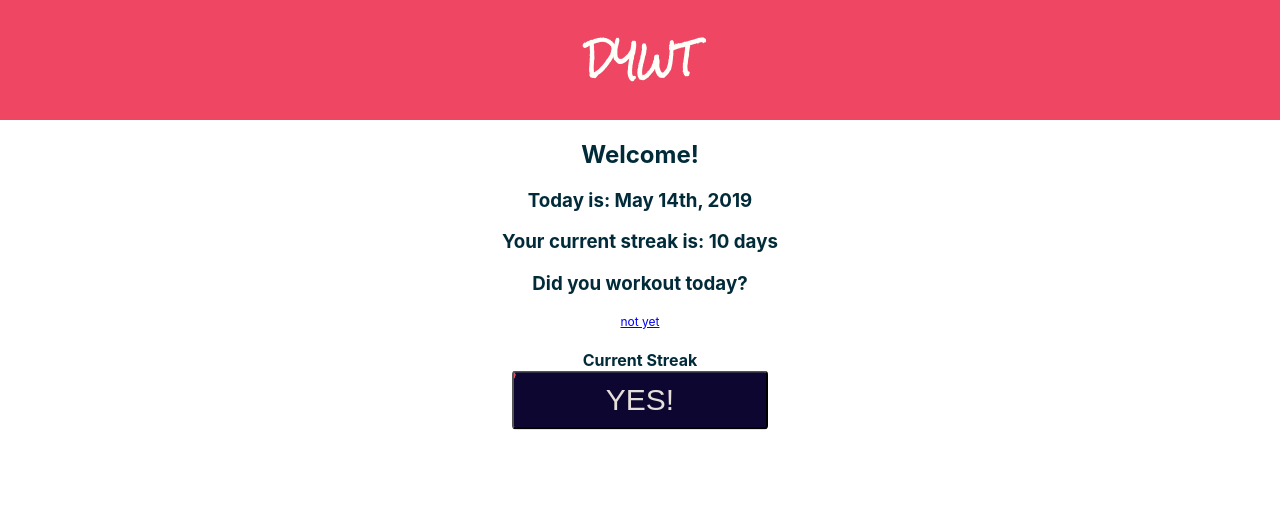
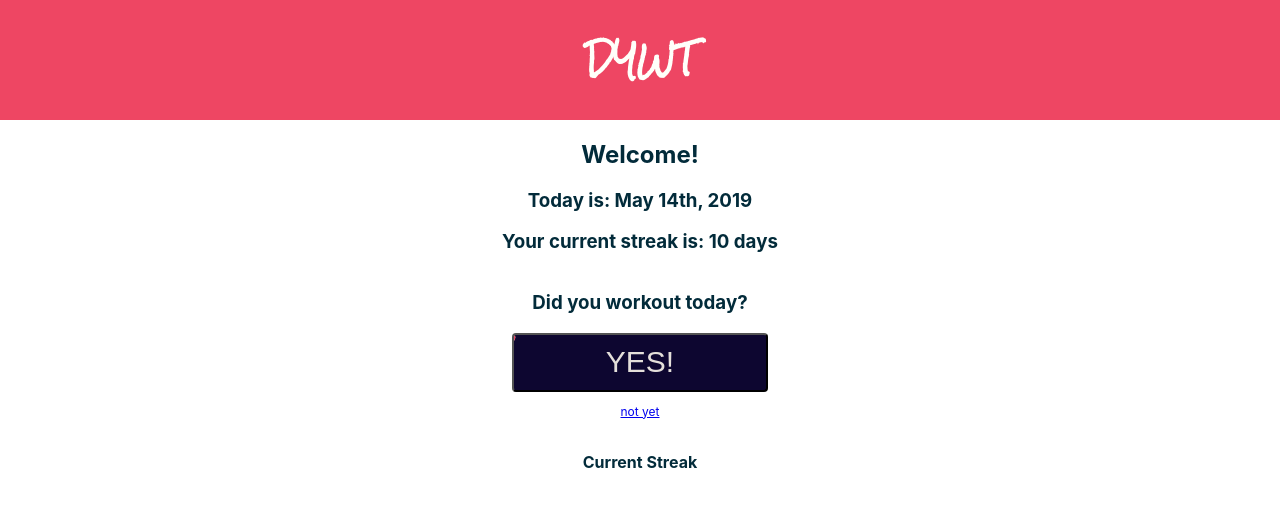
Before and after one commit to brittbmh/workout_tracker, a React (Create React App) app: page / in a window 1280 px wide. Shown: the top 506 px of the page. Built offline with nearby package versions, Linux system fonts and the light colour scheme.

Commit message:
centered yes button and kept animation

```diff
--- a/src/components/Question/Question.css
+++ b/src/components/Question/Question.css
@@ -1,3 +1,9 @@
+#questionDiv {
+    display: flex;
+    flex-direction: column;
+    align-items: center;
+}
+
 #yesButton {
     background-color: #0D0630;
     color: #E4DFDA;
@@ -5,15 +11,11 @@
     border-radius: 4px;
     width: 20%;
     overflow: hidden;
-    transform: translate(-50%, -50%);
-    top: 50%;
-    left: 50%;
-    position: absolute;
+    transform: translate(0%, 0%);
     padding: 10px 0 11px;
 }
 
 #yesButton span {
-    display: block;
     position: relative;
     z-index: 10;
 }
--- a/src/components/Question/Question.js
+++ b/src/components/Question/Question.js
@@ -12,12 +12,13 @@ class Question extends Component {
 
     render() {
         return (
-            <div>
+            <div id="questionDiv">
                 <h3 id="workoutQuestion">
                     Did you workout today?
                 </h3>
                 <button id="yesButton" onClick={this.handleYes}>
                     <span>YES!</span>
+
                 </button>
                 <p id="notYet"><a href="#">not yet</a></p>
             </div>
```
